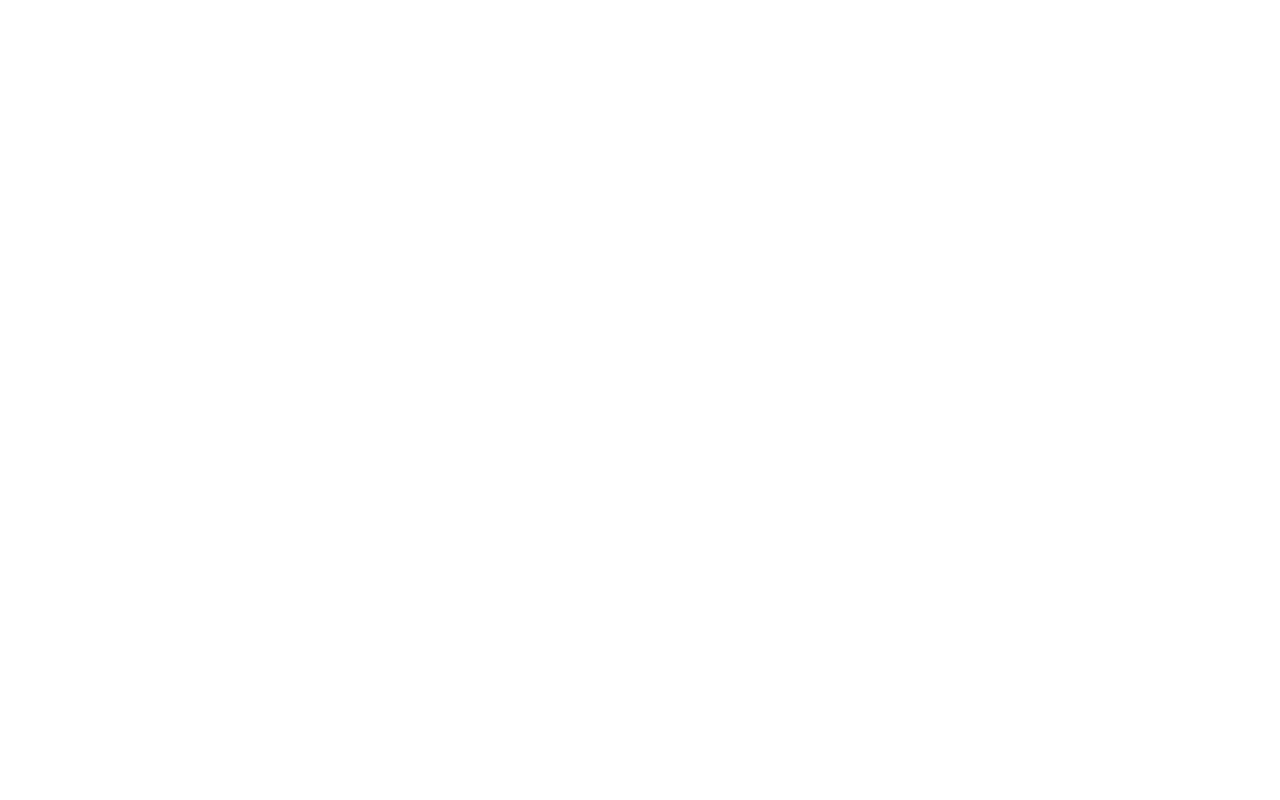
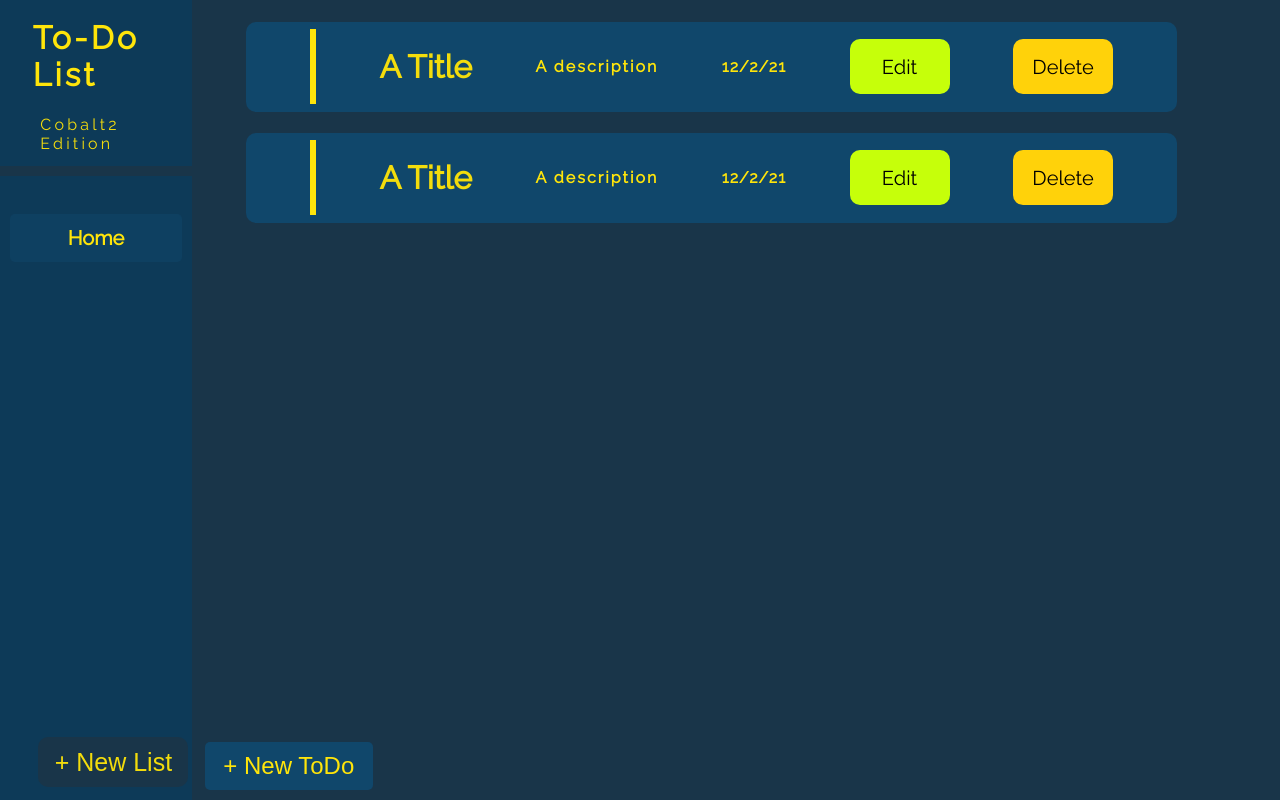
Before and after one commit to alexperez-cst/Todo-List, a plain HTML site: page dist/index.html in a window 1280 px wide. Drawn offline with Linux system fonts and the light colour scheme.

Commit message:
Html and Css completed!

```diff
--- a/dist/index.html
+++ b/dist/index.html
@@ -1,18 +1,49 @@
 <!DOCTYPE html>
 <html lang="en">
 <head>
+
 	<meta charset="UTF-8">
 	<meta name="viewport" content="width=device-width, initial-scale=1.0">
 	<link rel="stylesheet" href="./style/style.css">
-	<source src='../src/index.js' async>
+	<script src="../src/index.js" async></script>
 	<title>To-Do List</title>
+
 </head>
-<body>
+<body id=bodyGrid>
 	<div id='leftBar'>
-
+		<h1 id='title'>To-Do List</h1>
+		<h2 id='subTitle'>Cobalt2 Edition</h2>
+		<hr id='leftBr'>
+		<div id='todoGroup'>
+			<div id='todoList'>
+				<div id='nameGroup'>Home</div>
+			</div>
+		</div>
+		<div id='newList'>
+			<button id='createList'>+ New List</button>
+		</div>
 	</div>
 	<div id='toDoContainer'>
+		<div id='todos'>
+			<div class='todoBlock'>
+				<div class='vertical'></div>
+				<h2 id='todoTitle'>A Title</h2>
+				<div id='description'>A description</div>
+				<div id='date'>12/2/21</div>
+				<button id = 'edit'>Edit</button>
+				<button id = 'delete'>Delete</button>
+			</div>
+			<div class='todoBlock'>
+				<div class='vertical'></div>
+				<h2 id='todoTitle'>A Title</h2>
+				<div id='description'>A description</div>
+				<div id='date'>12/2/21</div>
+				<button id = 'edit'>Edit</button>
+				<button id = 'delete'>Delete</button>
+			</div>
+			<button id= 'newBlock'>+ New ToDo</button>
+		</div>
+	</div>
 
-	</div>
 </body>
 </html>
--- a/dist/style/style.css
+++ b/dist/style/style.css
@@ -0,0 +1,160 @@
+@import url('https://fonts.googleapis.com/css2?family=Raleway&display=swap');
+#bodyGrid{
+	font-family: 'Raleway',sans-serif;
+	margin: 0;
+	position: absolute;
+	right: 0%;
+	left: 0%;
+	bottom: 0%;
+	top: 0%;
+	display: grid;
+	grid-template-columns: 15% 85%;
+	grid-template-rows: 100%;
+	width: 100%;
+	height:100%;
+}
+#createList{
+	border-radius: 10px;
+	border: 0px;
+	background-color: #193549;
+	color: #f3dc0c;
+	width: 6em;
+	height: 2em;
+	font-size: 25px;
+	position: absolute;
+	bottom: 0px;
+	margin-bottom: 1%;
+	margin-left: 3%;
+	transition: 0.5s;
+}
+#createList:hover{
+	margin-bottom:2%;
+	box-shadow: 5px 5px #f3dc0c36;
+}
+#leftBr{
+	border: 5px solid #193549;
+}
+#title{
+	font-weight: 700;
+	margin-left: 17%;
+	margin-top: 10%;
+	font-size: 2em;
+	letter-spacing: 0.1em;
+	color: #ffe50a;
+}
+#subTitle{
+	font-weight: 500;
+	margin-left: 21%;
+	font-size: 1em;
+	letter-spacing: 0.2em;
+	color: #f3dc0c
+}
+#todoGroup{
+	margin-top: 20%;
+}
+#todoList{
+	display: flex;
+	justify-content: center;
+	align-items: center;
+	margin: 5%;
+	border-radius: 5px;
+	background-color: #0e4061;
+	height: 3em;
+	transition: 0.5s;
+}
+#todoList:hover{
+	transform: scale(1.05);
+	background-color: #10476b;
+	box-shadow: 5px 5px #f3dc0c36;
+}
+#nameGroup{
+	color:#ffe50a;
+	font-size: 20px;
+	font-weight: 600;
+}
+#leftBar{
+	display: fixed;
+	grid-column-start: 1;
+	grid-column-end: 2;
+	background-color: #0d3a58;
+}
+#toDoContainer{
+	grid-column-start: 2;
+	grid-column-end: 3;
+	background-color:  #193549;;
+}
+.vertical{
+	border-left: 6px solid #ffe50a;
+  height: 75px;
+}
+#todos{
+	display: flex;
+	flex-direction: column;
+	padding-left: 5%;
+	padding-top: 2%;
+}
+.todoBlock{
+	margin-bottom: 2%;
+	font-weight: 700;
+	background-color: #10476b;
+	border-radius: 10px;
+	width: 90%;
+	display:flex;
+	align-items: center;
+	justify-content: space-evenly;
+}
+#edit{
+	transition: 0.5s;
+	font-family: 'Raleway',sans-serif;
+	border: 0px;
+	border-radius: 10px;
+	background-color: #c6ff0a;
+	width: 5em;
+	height: 2.75em;
+	font-size: 20px;
+}
+#newBlock{
+	transition: 0.5s;
+	background-color: #10476b;
+	color: #ffe50a;
+	border-radius: 5px;
+	position: fixed;
+	left:16%;
+	bottom:10px;
+	border: 0px;
+	width: 7em;
+	height: 2em;
+	font-size: 1.5em;
+}
+#description{
+	font-size: 1em;
+	word-wrap: break-word;
+	color: #ffe50a;
+	max-width: 400px;
+	letter-spacing: 2px;
+	font-weight: 600;
+}
+#todoTitle{
+	font-size: 2em;
+	color: #f3dc0c
+}
+#date{
+	font-size: 1em;
+	font-weight: 600;
+	color: #ffe50a;
+	letter-spacing: 1px;
+}
+button:hover{
+	margin-bottom:1%;
+	box-shadow: 5px 5px #f3dc0c36;
+}
+#delete{
+	transition: 0.5s;
+	font-family: 'Raleway',sans-serif;
+	border: 0px;
+	border-radius: 10px;
+	background-color: #ffd20a;
+	width: 5em;
+	height: 2.75em;
+	font-size: 20px;
+}
```
